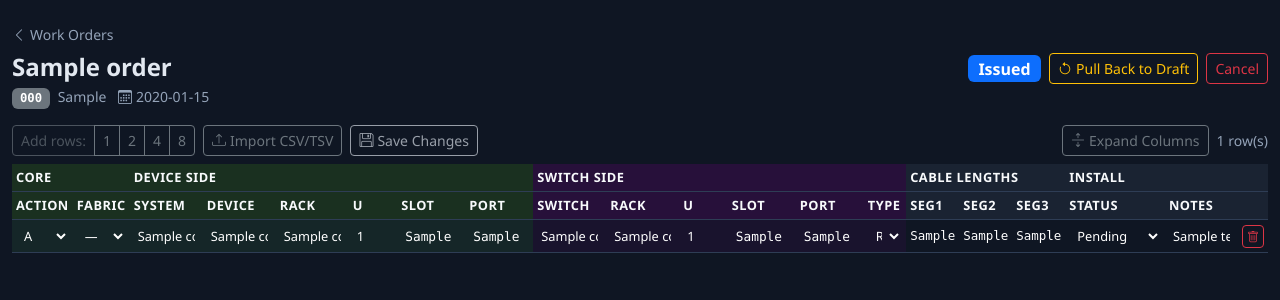
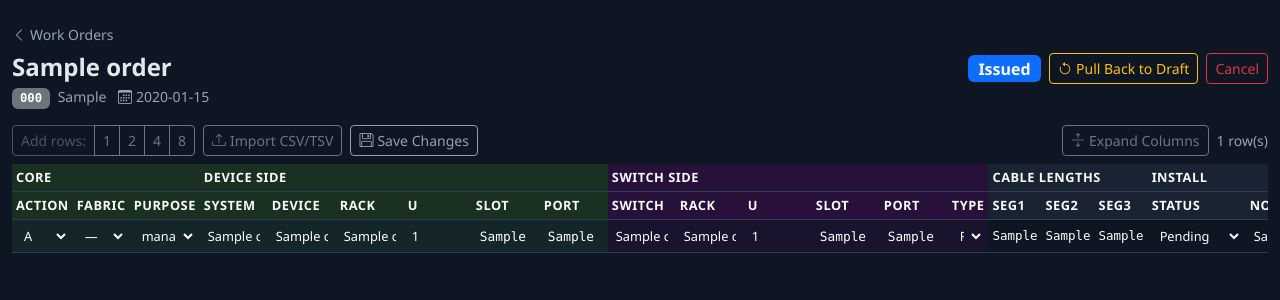
Before and after one commit to Ludicious/crossconnect, a FastAPI app: page /work-orders/1 in a window 1280 px wide. Shown: the part 53-353 px from the top of the page. Run offline with FastAPI, Linux system fonts and the light colour scheme; the visitor is signed in with stand-in values (Sample User, id 1); tables that the repository leaves empty hold one stand-in row (values such as "Sample post"); some libraries are stand-ins or nearby versions.

Commit message:
Phase 3b: fix issue validation — show per-row errors with field highlighting

```diff
--- a/app/routers/work_orders.py
+++ b/app/routers/work_orders.py
@@ -155,9 +155,11 @@ async def wo_status(
         return RedirectResponse(f"/work-orders/{wo_id}", status_code=302)
     except ValueError as e:
         connections = svc.list_connections(db, wo_id)
+        row_errors = getattr(e, "row_errors", [])
         return _tpl(request, "work_orders/detail.html", {
             "request": request, "user": user, "wo": wo,
             "connections": connections, "error": str(e),
+            "validation_errors": row_errors,
             "CABLE_TYPES": ["RJ45", "LC_Fiber", "DAC", "other"],
             "PURPOSES": ["management", "data", "storage", "other"],
             "ACTIONS": ["A", "R", "C"], "FABRICS": ["", "A", "B"],
--- a/app/services/work_orders.py
+++ b/app/services/work_orders.py
@@ -91,7 +91,10 @@ def transition_status(db: Session, wo: WorkOrder, new_status: str, user: User) -
     if new_status == "issued":
         errors = _validate_all_connections(db, wo.id)
         if errors:
-            raise ValueError(f"{len(errors)} connection row(s) have validation errors. Fix them before issuing.")
+            # Attach detail to the exception so the router can pass it to the template
+            exc = ValueError(f"{len(errors)} connection row(s) have validation errors. Fix them before issuing.")
+            exc.row_errors = errors  # list of {id, errors}
+            raise exc
 
     # On complete: soft-delete all R-action connections
     if new_status == "complete":
--- a/app/static/js/grid.js
+++ b/app/static/js/grid.js
@@ -53,12 +53,14 @@ function buildEmptyRow() {
   const actionOpts = ACTIONS.map(a => `<option value="${a}">${a}</option>`).join('');
   const fabricOpts = FABRICS.map(f => `<option value="${f}">${f || '—'}</option>`).join('');
   const cableOpts  = CABLE_TYPES.map(t => `<option value="${t}">${t}</option>`).join('');
+  const purposeOpts = PURPOSES.map(p => `<option value="${p}">${p}</option>`).join('');
   const statusOpts = INSTALL_STATUSES.map(s => `<option value="${s}">${s.replace('_',' ')}</option>`).join('');
 
   return `
 <tr class="conn-row row-dirty" id="newrow-${seq}" data-id="new" data-seq="${seq}" data-dirty="true">
   <td class="td-device"><select class="grid-select conn-field" data-field="action" onchange="markDirty(this)">${actionOpts}</select></td>
   <td class="td-device"><select class="grid-select conn-field" data-field="fabric" onchange="markDirty(this);updateFabricTint(this)">${fabricOpts}</select></td>
+  <td class="td-device"><select class="grid-select conn-field" data-field="purpose" onchange="markDirty(this)">${purposeOpts}</select></td>
   <td class="td-device"><input class="grid-input conn-field" data-field="system_name_raw" oninput="markDirty(this)" placeholder="System"></td>
   <td class="td-device"><input class="grid-input conn-field" data-field="device_name_raw" oninput="markDirty(this)" placeholder="Device"></td>
   <td class="td-device"><input class="grid-input conn-field" data-field="device_rack_name_raw" oninput="markDirty(this)" placeholder="Rack*"></td>
@@ -67,10 +69,12 @@ function buildEmptyRow() {
   <td class="td-device"><input class="grid-input conn-field mono" data-field="device_port" oninput="markDirty(this)" style="max-width:52px" placeholder="Port*"></td>
   <td class="td-dev-patch col-patch"><input class="grid-input conn-field" data-field="device_patch_rack_name_raw" oninput="markDirty(this)"></td>
   <td class="td-dev-patch col-patch"><input class="grid-input conn-field" data-field="device_patch_ru" type="number" min="1" max="54" oninput="markDirty(this)" style="max-width:52px"></td>
+  <td class="td-dev-patch col-patch"><input class="grid-input conn-field mono" data-field="device_patch_side" oninput="markDirty(this)" style="max-width:36px" placeholder="L/R"></td>
   <td class="td-dev-patch col-patch"><input class="grid-input conn-field mono" data-field="device_patch_module" oninput="markDirty(this)" style="max-width:48px"></td>
   <td class="td-dev-patch col-patch"><input class="grid-input conn-field mono" data-field="device_patch_port" oninput="markDirty(this)" style="max-width:48px"></td>
   <td class="td-sw-patch col-patch"><input class="grid-input conn-field" data-field="switch_patch_rack_name_raw" oninput="markDirty(this)"></td>
   <td class="td-sw-patch col-patch"><input class="grid-input conn-field" data-field="switch_patch_ru" type="number" min="1" max="54" oninput="markDirty(this)" style="max-width:52px"></td>
+  <td class="td-sw-patch col-patch"><input class="grid-input conn-field mono" data-field="switch_patch_side" oninput="markDirty(this)" style="max-width:36px" placeholder="L/R"></td>
   <td class="td-sw-patch col-patch"><input class="grid-input conn-field mono" data-field="switch_patch_module" oninput="markDirty(this)" style="max-width:48px"></td>
   <td class="td-sw-patch col-patch"><input class="grid-input conn-field mono" data-field="switch_patch_port" oninput="markDirty(this)" style="max-width:48px"></td>
   <td class="td-switch"><input class="grid-input conn-field" data-field="switch_name_raw" oninput="markDirty(this)" placeholder="Switch"></td>
@@ -79,6 +83,11 @@ function buildEmptyRow() {
   <td class="td-switch"><input class="grid-input conn-field mono" data-field="switch_slot" oninput="markDirty(this)" style="max-width:52px" placeholder="Slot*"></td>
   <td class="td-switch"><input class="grid-input conn-field mono" data-field="switch_port" oninput="markDirty(this)" style="max-width:52px" placeholder="Port*"></td>
   <td class="td-switch"><select class="grid-select conn-field" data-field="cable_type" onchange="markDirty(this)">${cableOpts}</select></td>
+  <input type="hidden" class="conn-field" data-field="device_serial" value="">
+  <input type="hidden" class="conn-field" data-field="device_grid" value="">
+  <input type="hidden" class="conn-field" data-field="switch_serial" value="">
+  <input type="hidden" class="conn-field" data-field="switch_grid" value="">
+  <input type="hidden" class="conn-field" data-field="port_description" value="">
   <td class="col-extra"><input class="grid-input conn-field mono" data-field="vlan_vsan" oninput="markDirty(this)"></td>
   <td class="col-extra"><input class="grid-input conn-field" data-field="comments" oninput="markDirty(this)"></td>
   <td class="seg-length text-muted">—</td>
@@ -86,6 +95,7 @@ function buildEmptyRow() {
   <td class="seg-length text-muted">—</td>
   <td><select class="grid-select conn-field" data-field="install_status" onchange="markDirty(this)">${statusOpts}</select></td>
   <td><input class="grid-input conn-field" data-field="install_notes" oninput="markDirty(this)"></td>
+  <td class="row-error-cell text-danger" style="white-space:nowrap;min-width:20px" title=""></td>
   <td class="text-end">
     <button class="btn btn-outline-secondary btn-sm py-0 px-1" title="Remove unsaved row"
             onclick="removeNewRow(this)">
@@ -411,3 +421,55 @@ document.addEventListener('DOMContentLoaded', () => {
       }
     });
 });
+
+// ── Issue-time validation error highlighting ──────────────────────────────
+// VALIDATION_ERRORS is injected by the template as:
+//   [{id: 3, errors: ["DEVICE RACK U must be 1–54", ...]}, ...]
+document.addEventListener('DOMContentLoaded', () => {
+  if (typeof VALIDATION_ERRORS === 'undefined' || !VALIDATION_ERRORS.length) return;
+
+  VALIDATION_ERRORS.forEach(({id, errors}) => {
+    const row = document.getElementById(`row-${id}`);
+    if (!row) return;
+
+    // Red left border on the row
+    row.style.borderLeft = '3px solid #dc3545';
+
+    // Populate the error indicator cell with a tooltip icon
+    const errCell = row.querySelector('.row-error-cell');
+    if (errCell) {
+      errCell.innerHTML = '<i class="bi bi-exclamation-triangle-fill text-danger"></i>';
+      errCell.title = errors.join('\n');
+      errCell.style.cursor = 'help';
+    }
+
+    // Highlight specific fields that have errors
+    const fieldMap = {
+      'ACTION':           'action',
+      'CABLE TYPE':       'cable_type',
+      'PURPOSE':          'purpose',
+      'DEVICE RACK':      'device_rack_name_raw',
+      'DEVICE RACK U':    'device_rack_u',
+      'DEVICE SLOT':      'device_slot',
+      'DEVICE PORT':      'device_port',
+      'SWITCH RACK':      'switch_rack_name_raw',
+      'SWITCH RACK U':    'switch_rack_u',
+      'SWITCH SLOT':      'switch_slot',
+      'SWITCH PORT':      'switch_port',
+    };
+    errors.forEach(msg => {
+      Object.entries(fieldMap).forEach(([label, field]) => {
+        if (msg.includes(label)) {
+          const el = row.querySelector(`[data-field="${field}"]`);
+          if (el) el.style.outline = '2px solid #dc3545';
+        }
+      });
+    });
+  });
+
+  // Scroll the first error row into view
+  const firstErrorId = VALIDATION_ERRORS[0]?.id;
+  if (firstErrorId) {
+    document.getElementById(`row-${firstErrorId}`)?.scrollIntoView({behavior:'smooth', block:'center'});
+  }
+});
--- a/app/templates/work_orders/_conn_row.html
+++ b/app/templates/work_orders/_conn_row.html
@@ -21,32 +21,43 @@
     {% else %}{{ c.fabric or '—' }}{% endif %}
   </td>
 
+  {# Purpose — mandatory, in collapsed view #}
+  <td class="td-device">
+    {% if can_edit | default(false) %}
+    <select class="grid-select conn-field" data-field="purpose" onchange="markDirty(this)">
+      {% for p in PURPOSES %}<option value="{{ p }}" {% if c.purpose == p %}selected{% endif %}>{{ p }}</option>{% endfor %}
+    </select>
+    {% else %}<span class="text-muted small">{{ c.purpose }}</span>{% endif %}
+  </td>
+
   {# Device side #}
-  <td class="td-device"><input class="grid-input conn-field {% if not can_edit | default(false) %}pe-none{% endif %}" data-field="system_name_raw" value="{{ c.system_name_raw or '' }}" {% if not can_edit | default(false) %}readonly{% endif %} oninput="markDirty(this)"></td>
-  <td class="td-device"><input class="grid-input conn-field {% if not can_edit | default(false) %}pe-none{% endif %}" data-field="device_name_raw" value="{{ c.device_name_raw or '' }}" {% if not can_edit | default(false) %}readonly{% endif %} oninput="markDirty(this)"></td>
-  <td class="td-device"><input class="grid-input conn-field {% if not can_edit | default(false) %}pe-none{% endif %}" data-field="device_rack_name_raw" value="{{ c.device_rack_name_raw or '' }}" {% if not can_edit | default(false) %}readonly{% endif %} oninput="markDirty(this)"></td>
-  <td class="td-device"><input class="grid-input conn-field {% if not can_edit | default(false) %}pe-none{% endif %}" data-field="device_rack_u" type="number" min="1" max="54" value="{{ c.device_rack_u or '' }}" {% if not can_edit | default(false) %}readonly{% endif %} oninput="markDirty(this)" style="min-width:40px;max-width:52px"></td>
-  <td class="td-device"><input class="grid-input conn-field mono {% if not can_edit | default(false) %}pe-none{% endif %}" data-field="device_slot" value="{{ c.device_slot or '' }}" {% if not can_edit | default(false) %}readonly{% endif %} oninput="markDirty(this)" style="max-width:52px"></td>
-  <td class="td-device"><input class="grid-input conn-field mono {% if not can_edit | default(false) %}pe-none{% endif %}" data-field="device_port" value="{{ c.device_port or '' }}" {% if not can_edit | default(false) %}readonly{% endif %} oninput="markDirty(this)" style="max-width:52px"></td>
+  <td class="td-device"><input class="grid-input conn-field {% if not can_edit | default(false) %}pe-none{% endif %}" data-field="system_name_raw"       value="{{ c.system_name_raw or '' }}"       {% if not can_edit | default(false) %}readonly{% endif %} oninput="markDirty(this)" placeholder="System"></td>
+  <td class="td-device"><input class="grid-input conn-field {% if not can_edit | default(false) %}pe-none{% endif %}" data-field="device_name_raw"       value="{{ c.device_name_raw or '' }}"       {% if not can_edit | default(false) %}readonly{% endif %} oninput="markDirty(this)" placeholder="Device"></td>
+  <td class="td-device"><input class="grid-input conn-field {% if not can_edit | default(false) %}pe-none{% endif %}" data-field="device_rack_name_raw"   value="{{ c.device_rack_name_raw or '' }}"   {% if not can_edit | default(false) %}readonly{% endif %} oninput="markDirty(this)" placeholder="Rack *"></td>
+  <td class="td-device"><input class="grid-input conn-field {% if not can_edit | default(false) %}pe-none{% endif %}" data-field="device_rack_u"          value="{{ c.device_rack_u or '' }}"         {% if not can_edit | default(false) %}readonly{% endif %} oninput="markDirty(this)" type="number" min="1" max="54" style="max-width:52px" placeholder="U *"></td>
+  <td class="td-device"><input class="grid-input conn-field mono {% if not can_edit | default(false) %}pe-none{% endif %}" data-field="device_slot"       value="{{ c.device_slot or '' }}"           {% if not can_edit | default(false) %}readonly{% endif %} oninput="markDirty(this)" style="max-width:52px" placeholder="Slot *"></td>
+  <td class="td-device"><input class="grid-input conn-field mono {% if not can_edit | default(false) %}pe-none{% endif %}" data-field="device_port"       value="{{ c.device_port or '' }}"           {% if not can_edit | default(false) %}readonly{% endif %} oninput="markDirty(this)" style="max-width:52px" placeholder="Port *"></td>
 
   {# Device patch (hidden until expanded) #}
   <td class="td-dev-patch col-patch"><input class="grid-input conn-field" data-field="device_patch_rack_name_raw" value="{{ c.device_patch_rack_name_raw or '' }}" oninput="markDirty(this)"></td>
-  <td class="td-dev-patch col-patch"><input class="grid-input conn-field" data-field="device_patch_ru" type="number" min="1" max="54" value="{{ c.device_patch_ru or '' }}" oninput="markDirty(this)" style="max-width:52px"></td>
-  <td class="td-dev-patch col-patch"><input class="grid-input conn-field mono" data-field="device_patch_module" value="{{ c.device_patch_module or '' }}" oninput="markDirty(this)" style="max-width:48px"></td>
-  <td class="td-dev-patch col-patch"><input class="grid-input conn-field mono" data-field="device_patch_port" value="{{ c.device_patch_port or '' }}" oninput="markDirty(this)" style="max-width:48px"></td>
+  <td class="td-dev-patch col-patch"><input class="grid-input conn-field" data-field="device_patch_ru"           value="{{ c.device_patch_ru or '' }}"           oninput="markDirty(this)" type="number" min="1" max="54" style="max-width:52px"></td>
+  <td class="td-dev-patch col-patch"><input class="grid-input conn-field mono" data-field="device_patch_side"    value="{{ c.device_patch_side or '' }}"         oninput="markDirty(this)" style="max-width:36px" placeholder="L/R"></td>
+  <td class="td-dev-patch col-patch"><input class="grid-input conn-field mono" data-field="device_patch_module"  value="{{ c.device_patch_module or '' }}"       oninput="markDirty(this)" style="max-width:48px"></td>
+  <td class="td-dev-patch col-patch"><input class="grid-input conn-field mono" data-field="device_patch_port"    value="{{ c.device_patch_port or '' }}"         oninput="markDirty(this)" style="max-width:48px"></td>
 
   {# Switch patch (hidden until expanded) #}
   <td class="td-sw-patch col-patch"><input class="grid-input conn-field" data-field="switch_patch_rack_name_raw" value="{{ c.switch_patch_rack_name_raw or '' }}" oninput="markDirty(this)"></td>
-  <td class="td-sw-patch col-patch"><input class="grid-input conn-field" data-field="switch_patch_ru" type="number" min="1" max="54" value="{{ c.switch_patch_ru or '' }}" oninput="markDirty(this)" style="max-width:52px"></td>
-  <td class="td-sw-patch col-patch"><input class="grid-input conn-field mono" data-field="switch_patch_module" value="{{ c.switch_patch_module or '' }}" oninput="markDirty(this)" style="max-width:48px"></td>
-  <td class="td-sw-patch col-patch"><input class="grid-input conn-field mono" data-field="switch_patch_port" value="{{ c.switch_patch_port or '' }}" oninput="markDirty(this)" style="max-width:48px"></td>
+  <td class="td-sw-patch col-patch"><input class="grid-input conn-field" data-field="switch_patch_ru"            value="{{ c.switch_patch_ru or '' }}"            oninput="markDirty(this)" type="number" min="1" max="54" style="max-width:52px"></td>
+  <td class="td-sw-patch col-patch"><input class="grid-input conn-field mono" data-field="switch_patch_side"     value="{{ c.switch_patch_side or '' }}"          oninput="markDirty(this)" style="max-width:36px" placeholder="L/R"></td>
+  <td class="td-sw-patch col-patch"><input class="grid-input conn-field mono" data-field="switch_patch_module"   value="{{ c.switch_patch_module or '' }}"        oninput="markDirty(this)" style="max-width:48px"></td>
+  <td class="td-sw-patch col-patch"><input class="grid-input conn-field mono" data-field="switch_patch_port"     value="{{ c.switch_patch_port or '' }}"          oninput="markDirty(this)" style="max-width:48px"></td>
 
   {# Switch side #}
-  <td class="td-switch"><input class="grid-input conn-field {% if not can_edit | default(false) %}pe-none{% endif %}" data-field="switch_name_raw" value="{{ c.switch_name_raw or '' }}" {% if not can_edit | default(false) %}readonly{% endif %} oninput="markDirty(this)"></td>
-  <td class="td-switch"><input class="grid-input conn-field {% if not can_edit | default(false) %}pe-none{% endif %}" data-field="switch_rack_name_raw" value="{{ c.switch_rack_name_raw or '' }}" {% if not can_edit | default(false) %}readonly{% endif %} oninput="markDirty(this)"></td>
-  <td class="td-switch"><input class="grid-input conn-field {% if not can_edit | default(false) %}pe-none{% endif %}" data-field="switch_rack_u" type="number" min="1" max="54" value="{{ c.switch_rack_u or '' }}" {% if not can_edit | default(false) %}readonly{% endif %} oninput="markDirty(this)" style="min-width:40px;max-width:52px"></td>
-  <td class="td-switch"><input class="grid-input conn-field mono {% if not can_edit | default(false) %}pe-none{% endif %}" data-field="switch_slot" value="{{ c.switch_slot or '' }}" {% if not can_edit | default(false) %}readonly{% endif %} oninput="markDirty(this)" style="max-width:52px"></td>
-  <td class="td-switch"><input class="grid-input conn-field mono {% if not can_edit | default(false) %}pe-none{% endif %}" data-field="switch_port" value="{{ c.switch_port or '' }}" {% if not can_edit | default(false) %}readonly{% endif %} oninput="markDirty(this)" style="max-width:52px"></td>
+  <td class="td-switch"><input class="grid-input conn-field {% if not can_edit | default(false) %}pe-none{% endif %}" data-field="switch_name_raw"      value="{{ c.switch_name_raw or '' }}"      {% if not can_edit | default(false) %}readonly{% endif %} oninput="markDirty(this)" placeholder="Switch"></td>
+  <td class="td-switch"><input class="grid-input conn-field {% if not can_edit | default(false) %}pe-none{% endif %}" data-field="switch_rack_name_raw"  value="{{ c.switch_rack_name_raw or '' }}"  {% if not can_edit | default(false) %}readonly{% endif %} oninput="markDirty(this)" placeholder="Rack *"></td>
+  <td class="td-switch"><input class="grid-input conn-field {% if not can_edit | default(false) %}pe-none{% endif %}" data-field="switch_rack_u"         value="{{ c.switch_rack_u or '' }}"        {% if not can_edit | default(false) %}readonly{% endif %} oninput="markDirty(this)" type="number" min="1" max="54" style="max-width:52px" placeholder="U *"></td>
+  <td class="td-switch"><input class="grid-input conn-field mono {% if not can_edit | default(false) %}pe-none{% endif %}" data-field="switch_slot"      value="{{ c.switch_slot or '' }}"          {% if not can_edit | default(false) %}readonly{% endif %} oninput="markDirty(this)" style="max-width:52px" placeholder="Slot *"></td>
+  <td class="td-switch"><input class="grid-input conn-field mono {% if not can_edit | default(false) %}pe-none{% endif %}" data-field="switch_port"      value="{{ c.switch_port or '' }}"          {% if not can_edit | default(false) %}readonly{% endif %} oninput="markDirty(this)" style="max-width:52px" placeholder="Port *"></td>
   <td class="td-switch">
     {% if can_edit | default(false) %}
     <select class="grid-select conn-field" data-field="cable_type" onchange="markDirty(this)">
@@ -55,33 +66,35 @@
     {% else %}{{ c.cable_type }}{% endif %}
   </td>
 
-  {# Extra (hidden until expanded) #}
-  <td class="col-extra"><input class="grid-input conn-field mono" data-field="vlan_vsan" value="{{ c.vlan_vsan or '' }}" oninput="markDirty(this)"></td>
-  <td class="col-extra"><input class="grid-input conn-field" data-field="comments" value="{{ c.comments or '' }}" oninput="markDirty(this)"></td>
+  {# Extra fields — round-tripped silently even in collapsed mode #}
+  <input type="hidden" class="conn-field" data-field="device_serial"  value="{{ c.device_serial or '' }}">
+  <input type="hidden" class="conn-field" data-field="device_grid"    value="{{ c.device_grid or '' }}">
+  <input type="hidden" class="conn-field" data-field="switch_serial"  value="{{ c.switch_serial or '' }}">
+  <input type="hidden" class="conn-field" data-field="switch_grid"    value="{{ c.switch_grid or '' }}">
+  <input type="hidden" class="conn-field" data-field="port_description" value="{{ c.port_description or '' }}">
+
+  {# Visible expanded-only extras #}
+  <td class="col-extra"><input class="grid-input conn-field mono" data-field="vlan_vsan"  value="{{ c.vlan_vsan or '' }}"  oninput="markDirty(this)"></td>
+  <td class="col-extra"><input class="grid-input conn-field"      data-field="comments"   value="{{ c.comments or '' }}"   oninput="markDirty(this)"></td>
 
   {# Cable lengths (read-only) #}
-  <td class="seg-length {% if c.seg1_length == 'cross-cabinet' %}seg-cross{% elif c.seg1_length == 'incomplete' %}seg-incomplete{% elif c.seg1_length == 'exceeds_max' %}seg-exceeds{% endif %}">
-    {{ c.seg1_length or '—' }}
-  </td>
-  <td class="seg-length {% if c.seg2_length == 'cross-cabinet' %}seg-cross{% elif c.seg2_length == 'incomplete' %}seg-incomplete{% elif c.seg2_length == 'exceeds_max' %}seg-exceeds{% endif %}">
-    {{ c.seg2_length or '—' }}
-  </td>
-  <td class="seg-length {% if c.seg3_length == 'cross-cabinet' %}seg-cross{% elif c.seg3_length == 'incomplete' %}seg-incomplete{% elif c.seg3_length == 'exceeds_max' %}seg-exceeds{% endif %}">
-    {{ c.seg3_length or '—' }}
-  </td>
+  <td class="seg-length {% if c.seg1_length == 'cross-cabinet' %}seg-cross{% elif c.seg1_length in ['incomplete','exceeds_max'] %}seg-incomplete{% endif %}">{{ c.seg1_length or '—' }}</td>
+  <td class="seg-length {% if c.seg2_length == 'cross-cabinet' %}seg-cross{% elif c.seg2_length in ['incomplete','exceeds_max'] %}seg-incomplete{% endif %}">{{ c.seg2_length or '—' }}</td>
+  <td class="seg-length {% if c.seg3_length == 'cross-cabinet' %}seg-cross{% elif c.seg3_length in ['incomplete','exceeds_max'] %}seg-incomplete{% endif %}">{{ c.seg3_length or '—' }}</td>
 
-  {# Install status #}
+  {# Install status — saves immediately #}
   <td>
     <select class="grid-select conn-field" data-field="install_status"
-            onchange="saveInstallStatus(this, {{ c.id }})"
-            style="min-width:90px">
+            onchange="saveInstallStatus(this, {{ c.id }})" style="min-width:90px">
       {% for s in INSTALL_STATUSES %}
       <option value="{{ s }}" {% if c.install_status == s %}selected{% endif %}>{{ s|replace('_',' ')|title }}</option>
       {% endfor %}
     </select>
   </td>
-  <td><input class="grid-input conn-field" data-field="install_notes" value="{{ c.install_notes or '' }}"
-             oninput="markDirty(this)"></td>
+  <td><input class="grid-input conn-field" data-field="install_notes" value="{{ c.install_notes or '' }}" oninput="markDirty(this)"></td>
+
+  {# Row error indicator — populated by JS when issue validation fails #}
+  <td class="row-error-cell text-danger" style="white-space:nowrap;min-width:20px" title=""></td>
 
   {# Row actions #}
   <td class="text-end" style="white-space:nowrap">
--- a/app/templates/work_orders/detail.html
+++ b/app/templates/work_orders/detail.html
@@ -156,10 +156,10 @@ tr.row-dirty td:first-child { position: relative; padding-left: 14px; }
   <thead id="grid-head">
     <!-- Group header row -->
     <tr class="text-uppercase" style="font-size:.65rem;letter-spacing:.05em">
-      <th colspan="2" class="th-device">Core</th>
+      <th colspan="3" class="th-device">Core</th>
       <th colspan="6" class="th-device">Device Side</th>
-      <th colspan="4" class="th-dev-patch col-patch">Device Patch</th>
-      <th colspan="4" class="th-sw-patch col-patch">Switch Patch</th>
+      <th colspan="5" class="th-dev-patch col-patch">Device Patch</th>
+      <th colspan="5" class="th-sw-patch col-patch">Switch Patch</th>
       <th colspan="6" class="th-switch">Switch Side</th>
       <th colspan="2" class="col-extra">Extra</th>
       <th colspan="3">Cable Lengths</th>
@@ -170,6 +170,7 @@ tr.row-dirty td:first-child { position: relative; padding-left: 14px; }
     <tr style="font-size:.72rem">
       <th class="th-device">Action</th>
       <th class="th-device">Fabric</th>
+      <th class="th-device">Purpose</th>
       <th class="th-device">System</th>
       <th class="th-device">Device</th>
       <th class="th-device">Rack</th>
@@ -178,10 +179,12 @@ tr.row-dirty td:first-child { position: relative; padding-left: 14px; }
       <th class="th-device">Port</th>
       <th class="th-dev-patch col-patch">Rack</th>
       <th class="th-dev-patch col-patch">RU</th>
+      <th class="th-dev-patch col-patch">Side</th>
       <th class="th-dev-patch col-patch">Mod</th>
       <th class="th-dev-patch col-patch">Port</th>
       <th class="th-sw-patch col-patch">Rack</th>
       <th class="th-sw-patch col-patch">RU</th>
+      <th class="th-sw-patch col-patch">Side</th>
       <th class="th-sw-patch col-patch">Mod</th>
       <th class="th-sw-patch col-patch">Port</th>
       <th class="th-switch">Switch</th>
@@ -197,6 +200,7 @@ tr.row-dirty td:first-child { position: relative; padding-left: 14px; }
       <th title="Patch→Switch">Seg3</th>
       <th>Status</th>
       <th>Notes</th>
+      <th title="Validation errors"></th>
       <th></th>
     </tr>
   </thead>
@@ -289,6 +293,7 @@ const WO_ID = {{ wo.id }};
 const CAN_EDIT = {{ 'true' if user.role in ['architect','admin'] and wo.status in ['draft','issued'] else 'false' }};
 const CABLE_TYPES = {{ CABLE_TYPES | tojson }};
 const PURPOSES    = {{ PURPOSES | tojson }};
+const VALIDATION_ERRORS = {{ validation_errors | tojson if validation_errors is defined else "[]" }};
 const ACTIONS     = {{ ACTIONS | tojson }};
 const FABRICS     = {{ FABRICS | tojson }};
 const INSTALL_STATUSES = {{ INSTALL_STATUSES | tojson }};
```
